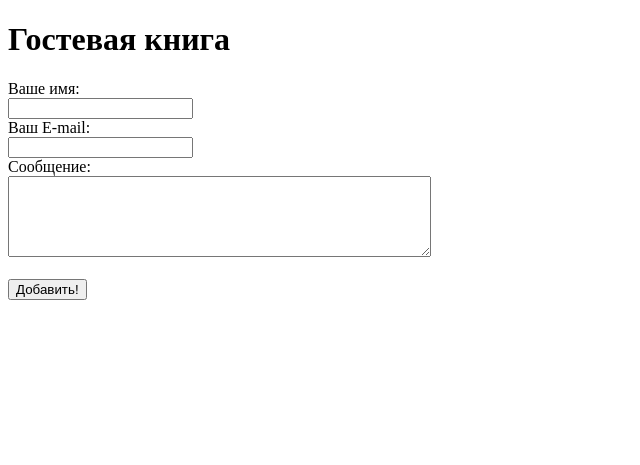
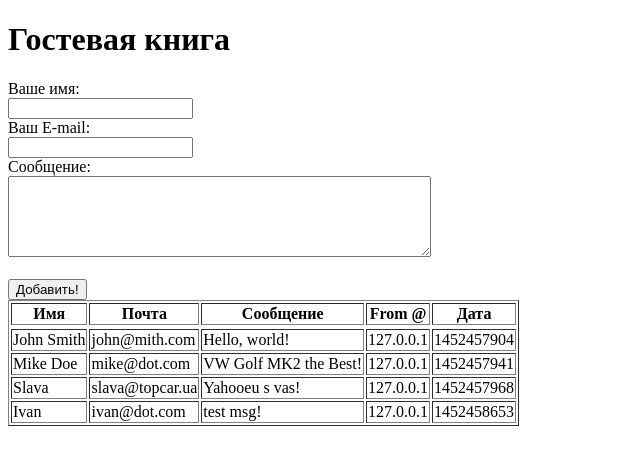
Before and after one commit to bz4work/spec3, a PHP site: page /gbook.php in a window 1280 px wide. Shown: the top 465 px of the page, without its empty margins (0-640 px from the left). Run offline with PHP 8.4, Linux system fonts and the light colour scheme.

Commit message:
XML: запись, хранение, вывод сообщений gbook через XML

```diff
--- a/xml/gbook/gbook.php
+++ b/xml/gbook/gbook.php
@@ -1,15 +1,58 @@
 <?php
-/*
-ЗАДАНИЕ 1
+error_reporting(-1);
+header('Content-type: text/html; charset=utf-8');
+/* ЗАДАНИЕ 1
 - Создайте константу для хранения имени XML-файла
 - Проверьте, была ли отправлена HTML-форма?
 	Если она была отправлена: отфильтруйте полученные данные
 - Получите данные об IP-адресе пользователя
 - Получите данные о текущих дате и времени
 */
+define ("USERS_LOG","users.xml");
+if ($_SERVER['REQUEST_METHOD'] == 'POST'){
+	$ip = $_SERVER['REMOTE_ADDR'];
+	$dt = time();
+	$name = trim(strip_tags($_POST['name']));
+	$email = trim(strip_tags($_POST['email']));
+	$msg = trim(strip_tags($_POST['msg']));
 
-/*
-ЗАДАНИЕ 2
+	$obj = new DOMDocument('1.0','utf-8');//создаем екземпляр класса
+
+	//форматировать документ --> погуглить что это такое
+	$obj->formatOutput = true;
+	//что-то про пробелы --> погуглить что это такое
+	$obj->preserveWhiteSpace = false;
+
+	if (file_exists(USERS_LOG)){//если файл есть
+		$obj->load(USERS_LOG);//загрузили файл
+		$root = $obj->documentElement;//получили корневой елемент
+	}else{//если файла нету
+		$root = $obj->createElement('users');//создаем главный елемент, в который все вкладываем
+		$obj->appendChild($root);//создаем файл и привязавыем главный елемент к файлу
+	}
+
+	$n = $obj->createElement('name',$name);//создаем елемент <name>имя которое пришло</name> и сразу вкладываем текст
+	$e = $obj->createElement('email',$email);
+	$m = $obj->createElement('message',$msg);
+	$i = $obj->createElement('ip',$ip);
+	$d = $obj->createElement('datetime',$dt);
+
+	$user = $obj->createElement('user');//создаем елемент <user> для каждого набора данных
+	$root->appendChild($user);//привязываем <user> к корневому елементу
+
+	$user->appendChild($n);//привязываем елемент <name>имя которое пришло</name> к елменту user, который вложен в users
+	$user->appendChild($e);
+	$user->appendChild($m);
+	$user->appendChild($i);
+	$user->appendChild($d);
+
+	$obj->save(USERS_LOG);//сохраняем всё из памяти в файл *.xml
+	header ('Location: gbook.php');//перезапрашиваем страницу чтобы убить данные из буфера
+
+	exit;//заканчиваем работу скрипта принудительно
+}
+
+/*ЗАДАНИЕ 2
 - Создайте объект DOMDocument
 - Проверьте, существует ли xml-документ с данными
 	Если существует, загрузите его в созданный объект
@@ -18,8 +61,7 @@
 	и привяжите его к объекту
 */
 
-/*
-ЗАДАНИЕ 3
+/*ЗАДАНИЕ 3
 - Cоздайте новый XML-элемент "user" для очередной записи
 - Cоздайте XML-элементы для всех данных Гостевой книги:
 	name, email, msg, IP, datetime
@@ -56,15 +98,61 @@
 
 </form>
 
+<table border='1'>
+<tr>
+<th>Имя</th>
+<th>Почта</th>
+<th>Сообщение</th>
+<th>From @</th>
+<th>Дата</th>
+<tr>
 <?php
-/*
-ЗАДАНИЕ 4
+/*ЗАДАНИЕ 4
 - Создайте объект SimpleXML и загрузите в него XML-документ
 - Выведите в браузер все сообщения, а также информацию
   об авторе каждого сообщения в произвольной форме
   в обратном порядке
 */
+
+# =================================== #
+#     ВЫВОД ФАЙЛА XML ЧЕРЕЗ SAX       #
+# =================================== #
+
+function start($sax, $tag, $att){
+	//вставляем <tr> во всех случаях когда у нас USER
+	if ($tag == "USER"){
+		echo "<tr>";
+	}
+	//вставляем <td> во всех случаях когда у нас не USERS или не USER
+	if ($tag != "USERS" and $tag != "USER"){
+		echo "<td>";
+	}
+}
+function theEnd($sax, $tag){
+	//вставляем </td> во всех случаях когда у нас не USERS или не USER
+	if ($tag != "USERS" and $tag != "USER"){
+		echo "</td>";
+	}
+	//вставляем </tr> во всех случаях когда у нас USER
+	if ($tag == "USER"){
+		echo "</tr>";
+	}
+}
+function text($sax, $text){
+	echo $text;//каждый раз когда попадаем на текстовый узел - выводим его
+}
+
+$saxer = xml_parser_create("UTF-8"); // создаем парсер
+
+xml_set_element_handler($saxer, "start", "theEnd");//инициализация функций работы с открывающими и закрывающими тегами
+xml_set_character_data_handler($saxer, "text");//инициализация функции работы с текстовыми узлами
+
+xml_parse($saxer, file_get_contents(USERS_LOG));//запуск парсера на чтение строки, строку получаем читая из файла
+
+# =================================== #
+#     ВЫВОД ФАЙЛА XML ЧЕРЕЗ SAX       #
+# =================================== #
 ?>
-
+</table>
 </body>
 </html>
--- /dev/null
+++ b/xml/gbook/users.xml
@@ -0,0 +1,31 @@
+<?xml version="1.0" encoding="utf-8"?>
+<users>
+  <user>
+    <name>John Smith</name>
+    <email>john@mith.com</email>
+    <message>Hello, world!</message>
+    <ip>127.0.0.1</ip>
+    <datetime>1452457904</datetime>
+  </user>
+  <user>
+    <name>Mike Doe</name>
+    <email>mike@dot.com</email>
+    <message>VW Golf MK2 the Best!</message>
+    <ip>127.0.0.1</ip>
+    <datetime>1452457941</datetime>
+  </user>
+  <user>
+    <name>Slava</name>
+    <email>slava@topcar.ua</email>
+    <message>Yahooeu s vas!</message>
+    <ip>127.0.0.1</ip>
+    <datetime>1452457968</datetime>
+  </user>
+  <user>
+    <name>Ivan</name>
+    <email>ivan@dot.com</email>
+    <message>test msg!</message>
+    <ip>127.0.0.1</ip>
+    <datetime>1452458653</datetime>
+  </user>
+</users>
```
Also changed, not shown: xml/dom.php (+25 -4 lines).
